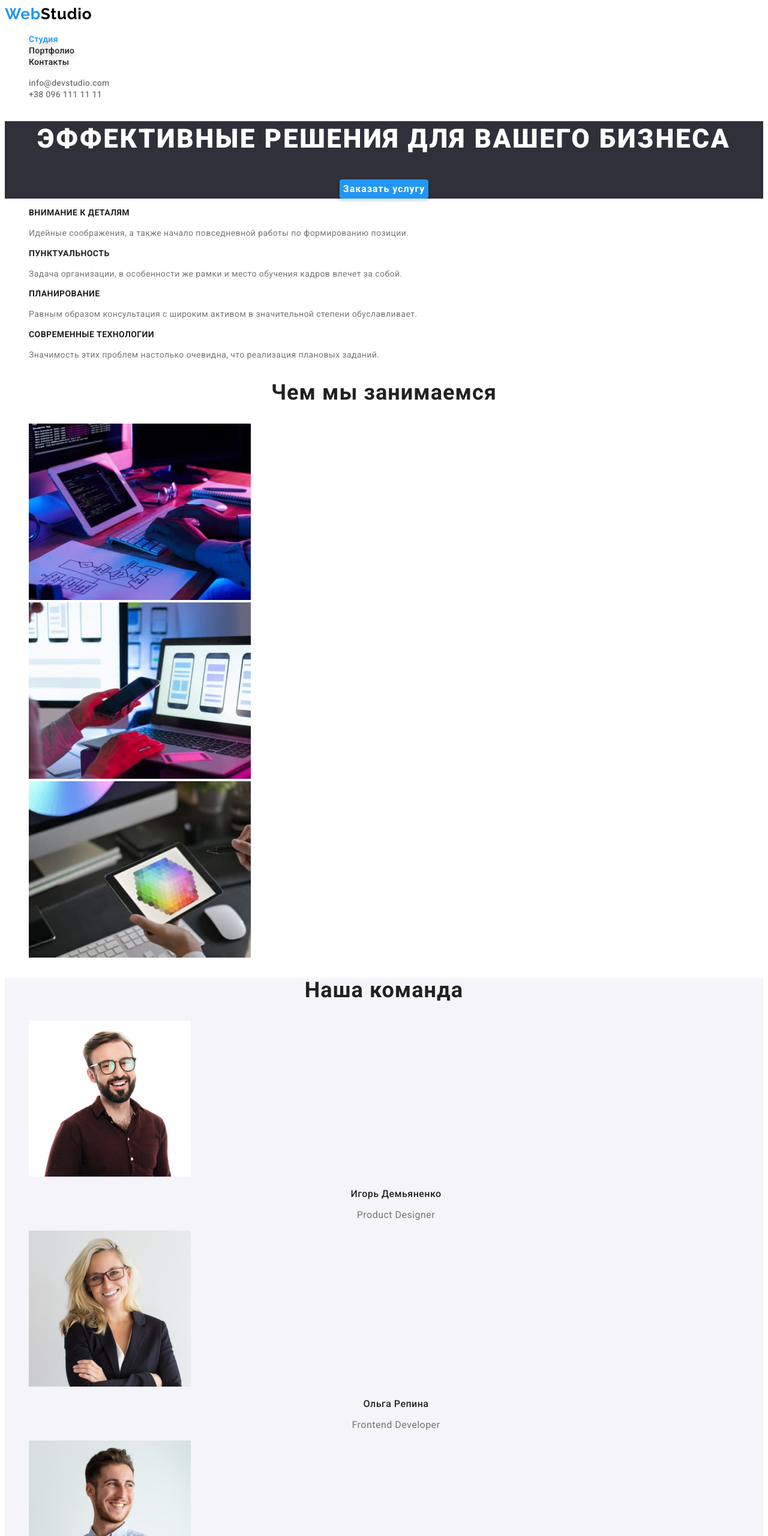
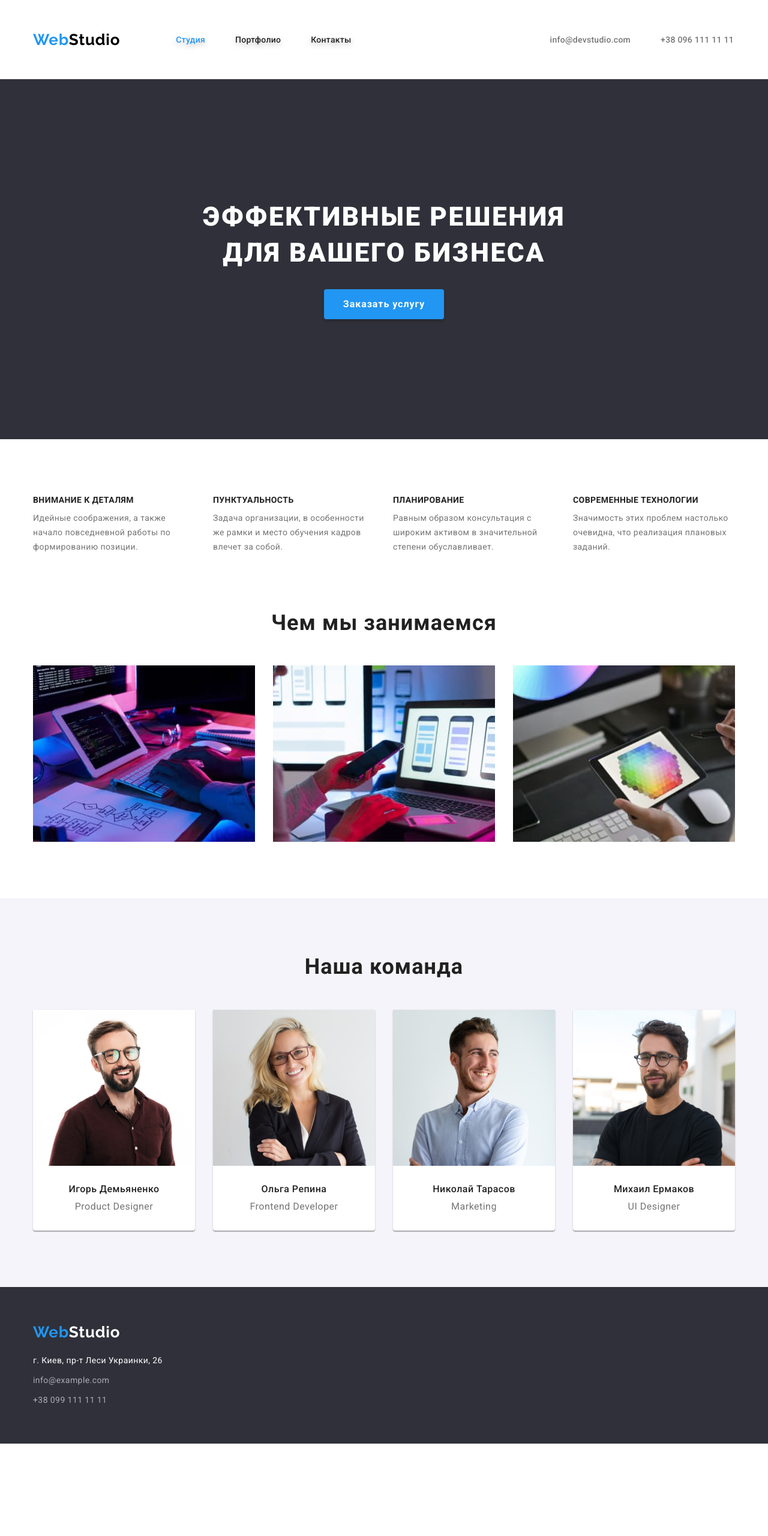
Before and after one commit to Vitalii-Khivrych/goit-markup-hw-03, a plain HTML site: page index.html in a window 1280 px wide. Shown: the top 2560 px of the page at 60% size. After the commit the page ends 2406 px from the top, so only its background shows below. Drawn offline with nearby package versions, Linux system fonts and the light colour scheme.

Commit message:
Первая сдача

```diff
--- a/css/styles.css
+++ b/css/styles.css
@@ -1,3 +1,30 @@
+* {
+  box-sizing: border-box;
+}
+
+p,
+h1,
+h2,
+h3,
+h4,
+h5,
+h6 {
+  margin: 0;
+}
+
+ul {
+  margin: 0;
+  padding: 0;
+}
+
+button {
+  cursor: pointer;
+}
+
+img {
+  display: block;
+}
+
 :root {
   --active-colore: #2196f3;
   --titel-colore: #212121;
@@ -11,6 +38,13 @@ body {
   background-color: var(--white-colore);
 }
 
+.container {
+  width: 1200px;
+  padding: 0 15px;
+  margin: 0 auto;
+  /* outline: 2px solid red; */
+}
+
 .link {
   text-decoration: none;
 }
@@ -21,7 +55,7 @@ body {
 
 /* Logo */
 .logo-link {
-  font-family: Raleway;
+  font-family: 'Raleway', sans-serif;
   font-weight: 700;
   font-size: 26px;
   line-height: 1.19;
@@ -39,11 +73,33 @@ body {
 
 /* ------header section------ */
 
-/**.header*/
-/* .heaed-nav */
-/* .header-list*/
+.header {
+  padding-bottom: 24px;
+  padding-top: 25px;
+  border-bottom: 1px solid #ececec;
+}
+
+.header-container {
+  display: flex;
+  align-items: center;
+}
+
+.heaed-nav {
+  margin-left: 93px;
+  margin-right: 331px;
+}
+
+.header-list {
+  display: flex;
+}
+
 .header-item {
   filter: drop-shadow(0px 4px 4px rgba(0, 0, 0, 0.25));
+  padding: 32px 0 32px 0;
+  margin-right: 50px;
+}
+.header-item:last-child {
+  margin-right: 0;
 }
 
 .header-link {
@@ -57,9 +113,18 @@ body {
 .header-link:focus {
   color: var(--active-colore);
 }
+.header-contact-list {
+  display: flex;
+}
 
-/* .header-contact-list
-.header-contact-item */
+.header-contact-item {
+  margin-right: 50px;
+  padding: 32px 0 32px 0;
+}
+.header-contact-item:last-child {
+  margin-right: 0;
+  padding-right: 0;
+}
 
 .header-contact-mail,
 .header-contact-tell {
@@ -87,7 +152,10 @@ body {
 
 .hero {
   background: #2f303a;
+  padding-top: 200px;
+  padding-bottom: 200px;
 }
+
 .hero-box {
   text-align: center;
 }
@@ -98,22 +166,23 @@ body {
   letter-spacing: 0.06em;
   text-transform: uppercase;
   color: var(--white-colore);
+  max-width: 696px;
+  margin-bottom: 30px;
+  margin-left: auto;
+  margin-right: auto;
 }
 .hero-btn {
   font-family: inherit;
   font-weight: 700;
   font-size: 16px;
   line-height: 1.87;
-  /* display: flex; */
-  /* align-items: center; */
   letter-spacing: 0.06em;
-  cursor: pointer;
   border: none;
   color: var(--white-colore);
-
   background: var(--active-colore);
   box-shadow: 0px 4px 4px rgba(0, 0, 0, 0.15);
   border-radius: 4px;
+  padding: 10px 32px;
 }
 .hero-btn:hover,
 .hero-btn:focus {
@@ -124,22 +193,43 @@ body {
 
 /* -------advantage section-------*/
 
-/* .advantage */
+.advantage {
+  padding-top: 94px;
+  padding-bottom: 94px;
+}
 
-.advantage-title,
-.portfolio-titel {
-  display: none;
+.visually-hidden {
+  position: absolute;
+  white-space: nowrap;
+  width: 1px;
+  height: 1px;
+  overflow: hidden;
+  border: 0;
+  padding: 0;
+  clip: rect(0 0 0 0);
+  clip-path: inset(50%);
+  margin: -1px;
 }
 
 /* .advantage-box */
-/* .advantage-list */
-/* .advantage-item */
+.advantage-list {
+  display: flex;
+  /* flex-wrap: wrap; */
+  margin-left: -30px;
+}
+
+.advantage-item {
+  width: calc(100% / 4 - 30px);
+  margin-left: 30px;
+}
+
 .advantage-item-title {
   font-weight: 700;
   font-size: 14px;
   line-height: 1.14;
   letter-spacing: 0.03em;
   text-transform: uppercase;
+  margin-bottom: 10px;
 }
 .advantage-item-text {
   font-size: 14px;
@@ -150,7 +240,9 @@ body {
 
 /* -------our work section------- */
 
-/*.work  */
+.work {
+  padding-bottom: 94px;
+}
 
 .work-title,
 .team-title {
@@ -159,46 +251,80 @@ body {
   line-height: 1.16;
   text-align: center;
   letter-spacing: 0.03em;
-  /* color: var(--titel-colore); */
+  margin-bottom: 50px;
 }
 
 /* .work-box  */
-/* .work-list  */
-/* .work-item  */
+.work-list {
+  display: flex;
+  /* flex-wrap: wrap; */
+  margin-left: -30px;
+}
+.work-item {
+  width: calc(100% / 3 - 30px);
+  margin-left: 30px;
+}
 
 /* -------our team section------- */
 .team {
   background: #f5f4fa;
+  padding-top: 94px;
+  padding-bottom: 94px;
 }
 
 /* .team-box */
-/* .team-list */
-/* .team-item */
+.team-list {
+  display: flex;
+  /* flex-wrap: wrap; */
+  margin-left: -30px;
+}
+
+.team-item {
+  padding-bottom: 30px;
+  width: calc(100% / 4 - 30px);
+  margin-left: 30px;
+  background: var(--white-colore);
+  box-shadow: 0px 1px 3px rgba(0, 0, 0, 0.12), 0px 1px 1px rgba(0, 0, 0, 0.14),
+    0px 2px 1px rgba(0, 0, 0, 0.2);
+  border-radius: 0px 0px 4px 4px;
+}
+
 .team-item-title {
   font-weight: 500;
   font-size: 16px;
   line-height: 1.18;
   text-align: center;
   letter-spacing: 0.03em;
-  /* color: var(--titel-colore); */
+  margin-top: 30px;
 }
+
 .team-item-text {
   font-size: 16px;
   line-height: 1.18;
   text-align: center;
   letter-spacing: 0.03em;
   color: var(--text-colore);
+  margin-top: 10px;
 }
 
 /* -------footer section------- */
 .footer {
   background: #2f303a;
+  padding-top: 60px;
+  padding-bottom: 60px;
 }
 .address {
   font-style: normal;
+  margin-top: 20px;
 }
 /* .address-list  */
-/* .address-item  */
+.address-item {
+  margin-bottom: 9px;
+}
+.address-item:last-child {
+  margin: 0;
+}
+
 .address-link {
   font-size: 14px;
   line-height: 1.71;
@@ -227,19 +353,50 @@ body {
 }
 
 /* -----------Porfolio------------- */
+.project {
+  padding-top: 94px;
+  padding-bottom: 94px;
+}
+
+.filters {
+  display: flex;
+  justify-content: center;
+  margin-bottom: 50px;
+}
+
+.project-list {
+  display: flex;
+  flex-wrap: wrap;
+  margin-bottom: -30px;
+  margin-right: -30px;
+}
+
+.project-item {
+  width: calc(100% / 3 - 30px);
+  margin-bottom: 30px;
+  margin-right: 30px;
+}
 
 .project-title {
   font-weight: 700;
   font-size: 18px;
   line-height: 2;
   letter-spacing: 0.06em;
-  /* color: var(--titel-colore); */
+  margin-top: 20px;
+  margin-bottom: 4px;
+  text-align: center;
 }
 .project-text {
   font-size: 16px;
   line-height: 1.87;
   letter-spacing: 0.03em;
   color: var(--text-colore);
+  text-align: center;
+  padding-bottom: 20px;
+}
+
+.filters-item:not(:last-child) {
+  margin-right: 8px;
 }
 
 .filters-btn {
@@ -249,11 +406,12 @@ body {
   line-height: 1.62;
   text-align: center;
   letter-spacing: 0.03em;
-  cursor: pointer;
   border: none;
   background: #f5f4fa;
   border-radius: 4px;
+  padding: 6px 22px;
 }
+
 .filters-btn:hover,
 .filters-btn:focus {
   color: var(--white-colore);
--- a/index.html
+++ b/index.html
@@ -9,12 +9,15 @@
     <link rel="preconnect" href="https://fonts.gstatic.com" crossorigin>
     <link  href="https://fonts.googleapis.com/css2?family=Raleway:wght@700&family=Roboto:wght@400;500;700;900&display=swap"
         rel="stylesheet">
+    <link rel="stylesheet" href="https://cdnjs.cloudflare.com/ajax/libs/    modern-normalize/1.1.0/modern-normalize.min.css"
+    integrity="sha512-wpPYUAdjBVSE4KJnH1VR1HeZfpl1ub8YT/NKx4PuQ5NmX2tKuGu6U/JRp5y+Y8XG2tV+wKQpNHVUX03MfMFn9Q=="
+    crossorigin="anonymous" referrerpolicy="no-referrer" />
     <link rel="stylesheet" href="./css/styles.css">
 </head>
 <body>
     <!--header section-->
     <header class="header">
-
+        <div class="container header-container">
             <a class="link logo-link" href="index.html" lang="en">
                 Web<span class="logo-dark">Studio</span>
             </a>
@@ -41,13 +44,14 @@
                     <a class="link header-contact-tell" href="tel:+380961111111">+38 096 111 11 11</a>
                 </li>
             </ul>
+        </div>
     </header>
 
     <!--main section-->
     <main>
         <!--hero section-->
         <section class="hero">
-            <div class="hero-box">
+            <div class="hero-box container">
                 <h1 class="hero-title">Эффективные решения для вашего бизнеса</h1>
                 <button type="button" class="hero-btn">Заказать услугу</button>
             </div>
@@ -55,7 +59,8 @@
 
         <!--advantage-->
         <section class="advantage">
-            <h2 class="advantage-title">Особенности</h2>
+            <div class="container">
+                <h2 class="visually-hidden">Особенности</h2>
                     <div class="advantage-box">
                         <ul class="list advantage-list">
                             <li class="advantage-item">
@@ -76,10 +81,12 @@
                             </li>
                         </ul>
                     </div>
+            </div>
         </section>
 
         <!--our work-->
         <section class="work">
+            <div class="container">
                 <h2 class="work-title">Чем мы занимаемся</h2>
                     <div class="work-box">
                         <ul class="list work-list">
@@ -94,10 +101,12 @@
                             </li>
                         </ul>
                     </div>
+            </div>
         </section>
 
         <!--our team-->
         <section class="team">
+            <div class="container">
                 <h2 class="team-title">Наша команда</h2>
                     <div class="team-box">
                         <ul class="list team-list">
@@ -123,11 +132,13 @@
                             </li>
                         </ul>
                     </div>
+            </div>
         </section>
     </main>
 
     <!--footer section-->
     <footer class="footer">
+        <div class="container">
             <a class="link logo-link" href="index.html" lang="en">
                 Web<span class="logo-light">Studio</span>
             </a>
@@ -148,6 +159,7 @@
                     </li>
                 </ul>
             </address>
+        </div>
     </footer>
 </body>
 </html>
```
Also changed, not shown: portfolio.html (+12 -4 lines). Lines whose indentation alone changed are shown as unchanged.
